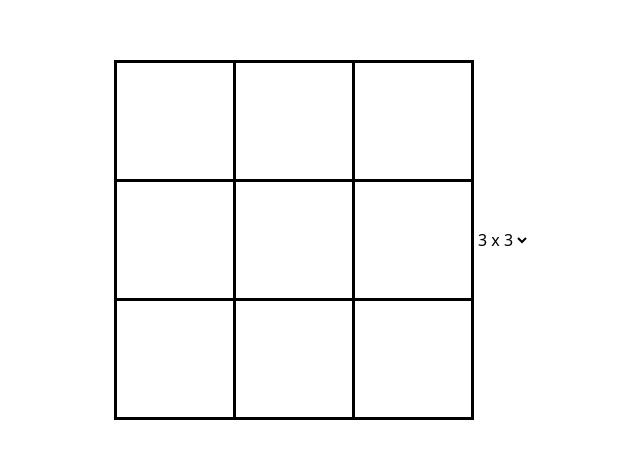
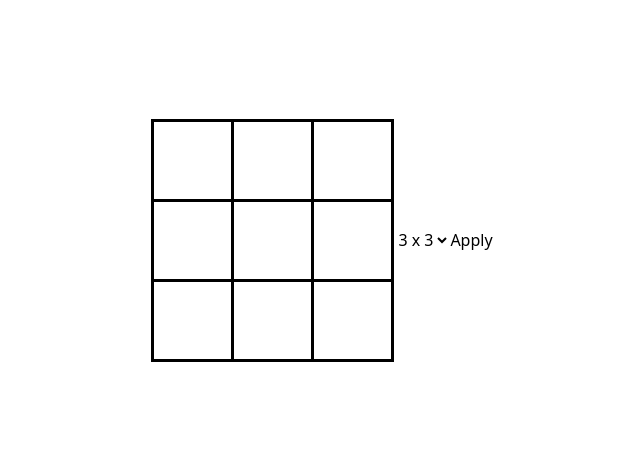
Before and after one commit to pomtyslav/tic-tac-toe-task, a React (Vite) app: page / in a window 1280 px wide. Shown: the part 160-618 px from the top of the page, without its empty margins (318-958 px from the left). Built offline with nearby package versions, Linux system fonts and the light colour scheme.

Commit message:
grid size can be changed dynamically

```diff
--- a/src/Tile.tsx
+++ b/src/Tile.tsx
@@ -1,43 +1,56 @@
+import { useState } from "react";
+
 function classNames(...classes: string[]) {
   return classes.filter(Boolean).join(' ')
 }
 
-function buildGrid() {
-  const size = 3
-  const items = Array(size).fill(null);
+function Tile () {
+  const [size, setSize] = useState(3);
+  const [selectedSize, setSelectedSize] = useState(3);
 
-  items.map((_, rowIndex) => {
+  const handleSelectChange = (e: React.ChangeEvent<HTMLSelectElement>) => {
+    setSelectedSize(Number(e.target.value));
+  };
+
+  const handleApply = () => {
+    setSize(selectedSize);
+  };
+
+  const buildGrid = () => {
+    const rows = [];
+    for (let rowIndex = 0; rowIndex < size; rowIndex++) {
       const cells = [];
       for (let colIndex = 0; colIndex < size; colIndex++) {
         cells.push(
-        <td key={colIndex} className={classNames(
+          <td
+            key={colIndex}
+            className={classNames(
               colIndex < size - 1 ? 'border-r-3 border-solid border-black' : '',
               rowIndex < size - 1 ? 'border-b-3 border-solid border-black' : '',
               'h-20 w-20'
-        )}></td>
+            )}
+          ></td>
         );
       }
-    items.push(<tr key={rowIndex}>{cells}</tr>);
-  })
-  return items
+      rows.push(<tr key={rowIndex}>{cells}</tr>);
     }
-
-function Tile () {
+    return rows;
+  };
 
   return (
     <>
-      <table className='border-collapse border-black h-90 w-90 divide-y-3 divide-solid divide-black border-3'>
-        {buildGrid()}
+      <table className='border-collapse border-black h-auto w-auto divide-y-3 divide-solid divide-black border-3'>
+        <tbody>{buildGrid()}</tbody>
       </table>
-      <select name="select-size" id="">
-        <option value="3">3 x 3</option>
-        <option value="4">4 x 4</option>
-        <option value="5">5 x 5</option>
-        <option value="6">6 x 6</option>
-        <option value="7">7 x 7</option>
-        <option value="8">8 x 8</option>
-        <option value="9">9 x 9</option>
+
+      <select name="select-size" value={selectedSize} onChange={handleSelectChange}>
+        {[...Array(7)].map((_, i) => {
+          const val = i + 3;
+          return <option key={val} value={val}>{val} x {val}</option>;
+        })}
       </select>
+
+      <button type="button" onClick={handleApply}>Apply</button>
     </>
   )
 }
```
Also changed, not shown: 1 other file (tests, documents, lock files or other folders). Lines whose indentation alone changed are shown as unchanged.
